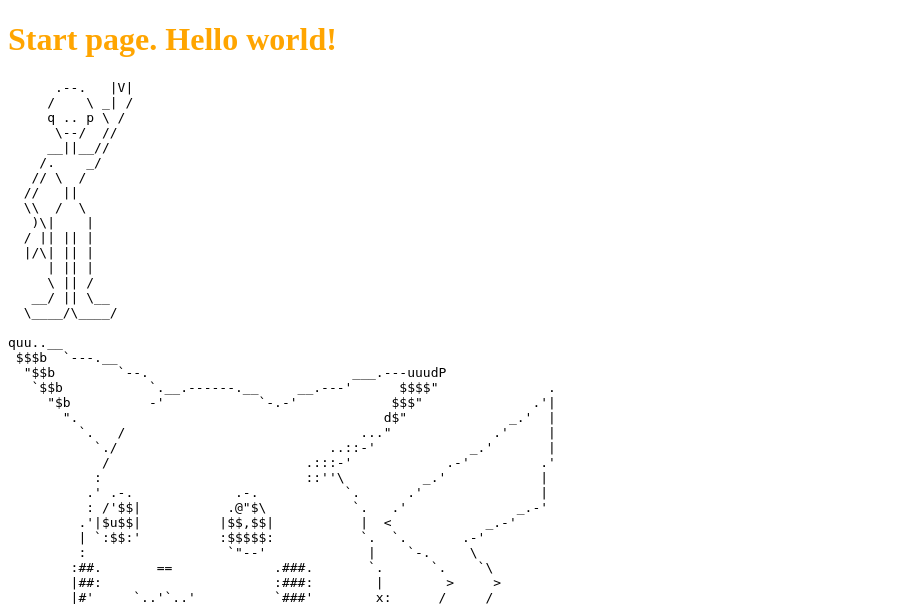
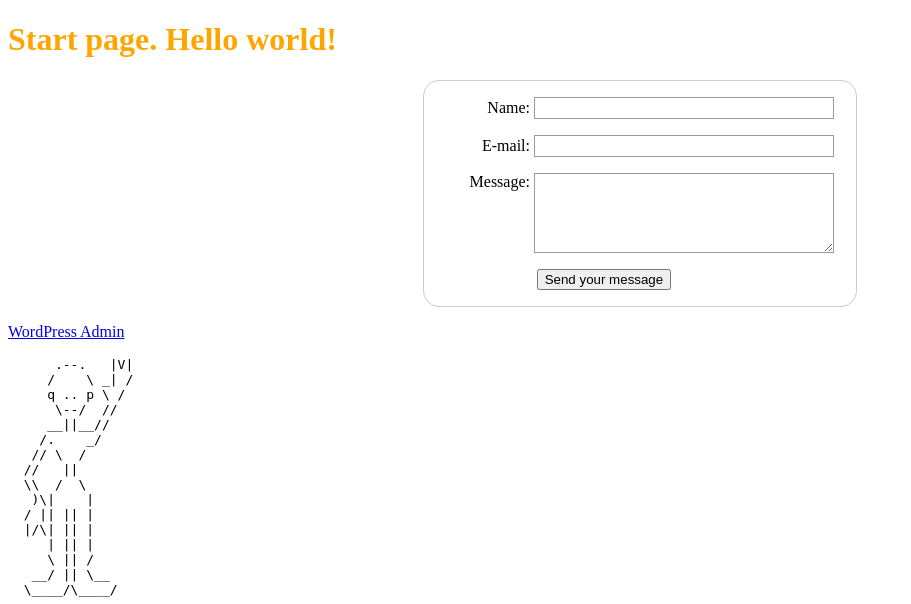
Before and after one commit to ThomasCJY/MyRestaurant_Recommender, a Flask app: page / in a window 1280 px wide. Shown: the top 604 px of the page, without its empty margins (0-911 px from the left). Run offline with Flask 2, Linux system fonts and the light colour scheme.

Commit message:
Added example of form->response for Flask
Also added wp-admin joke 4 the lulz...

```diff
--- a/app.py
+++ b/app.py
@@ -5,6 +5,7 @@ import sqlite3
 import dao
 import constants
 from flask import g
+from flask import request
 
 def get_db():
     db = getattr(g, '_database', None)
@@ -13,6 +14,18 @@ def get_db():
     return db
 
 app = Flask(__name__)
+
+
+@app.route('/form_action', methods=['POST'])
+def form_action():
+	name = request.form['name']
+	email = request.form['email']
+	msg = request.form['msg']
+	return render_template('form_action.html', name=name, email=email)
+
+@app.route('/wp-admin')
+def wpadmin():
+	return render_template('no.html')
 
 @app.route('/')
 def start_page():
--- a/static/hello.css
+++ b/static/hello.css
@@ -1,3 +1,65 @@
 h1 {
     color: orange
 }
+
+form {
+    /* Just to center the form on the page */
+    margin: 0 auto;
+    width: 400px;
+    /* To see the outline of the form */
+    padding: 1em;
+    border: 1px solid #CCC;
+    border-radius: 1em;
+}
+
+form div + div {
+    margin-top: 1em;
+}
+
+label {
+    /* To make sure that all labels have the same size and are properly aligned */
+    display: inline-block;
+    width: 90px;
+    text-align: right;
+}
+
+input, textarea {
+    /* To make sure that all text fields have the same font settings
+       By default, textareas have a monospace font */
+    font: 1em sans-serif;
+
+    /* To give the same size to all text field */
+    width: 300px;
+    -moz-box-sizing: border-box;
+    box-sizing: border-box;
+
+    /* To harmonize the look & feel of text field border */
+    border: 1px solid #999;
+}
+
+input:focus, textarea:focus {
+    /* To give a little highlight on active elements */
+    border-color: #000;
+}
+
+textarea {
+    /* To properly align multiline text fields with their labels */
+    vertical-align: top;
+
+    /* To give enough room to type some text */
+    height: 5em;
+
+    /* To allow users to resize any textarea vertically
+       It does not work on every browsers */
+    resize: vertical;
+}
+
+.button {
+    /* To position the buttons to the same position of the text fields */
+    padding-left: 90px; /* same size as the label elements */
+}
+button {
+    /* This extra margin represent roughly the same space as the space
+       between the labels and their text fields */
+    margin-left: .5em;
+}
--- a/templates/index.html
+++ b/templates/index.html
@@ -9,6 +9,28 @@
 </head>
 <body>
 <H1>Start page. Hello world!</H1>
+
+<form action="{{ url_for('form_action') }}" method="POST">
+    <div>
+        <label for="name">Name:</label>
+        <input type="text" id="name" name="name"/>
+    </div>
+    <div>
+        <label for="mail">E-mail:</label>
+        <input type="email" id="email" name="email"/>
+    </div>
+    <div>
+        <label for="msg">Message:</label>
+        <textarea id="msg" name="msg"></textarea>
+    </div>
+
+    <div class="button">
+        <button type="submit">Send your message</button>
+    </div>
+</form>
+
+<p><a href="/wp-admin">WordPress Admin</a></p>
+
 <pre>
       .--.   |V|
      /    \ _| /
```
Also changed, not shown: templates/form_action.html (added, +19 -0 lines), templates/no.html (added, +13 -0 lines), static/no.jpg (added).
